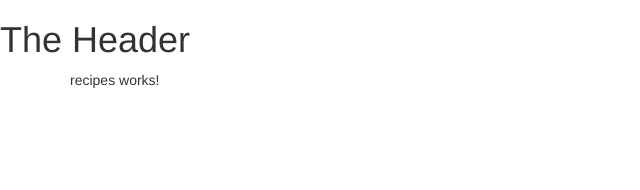
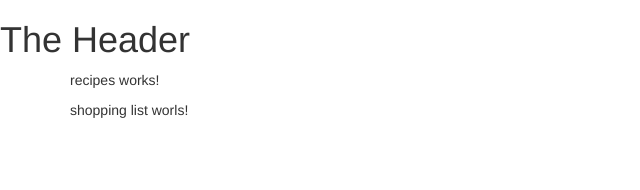
Before and after one commit to fjarado/angular-agf8p7, an Angular app: page / in a window 1280 px wide. Shown: the top 190 px of the page, without its empty margins (0-640 px from the left). Built offline with nearby package versions, Linux system fonts and the light colour scheme.

Commit message:
1 file modified

```diff
--- a/src/app/app.component.html
+++ b/src/app/app.component.html
@@ -4,6 +4,7 @@
   <div class="row">
     <div class="col-md-12">
       <app-recipes></app-recipes>
+      <app-shopping-list></app-shopping-list>
     </div>
   </div>
 </div>
```
